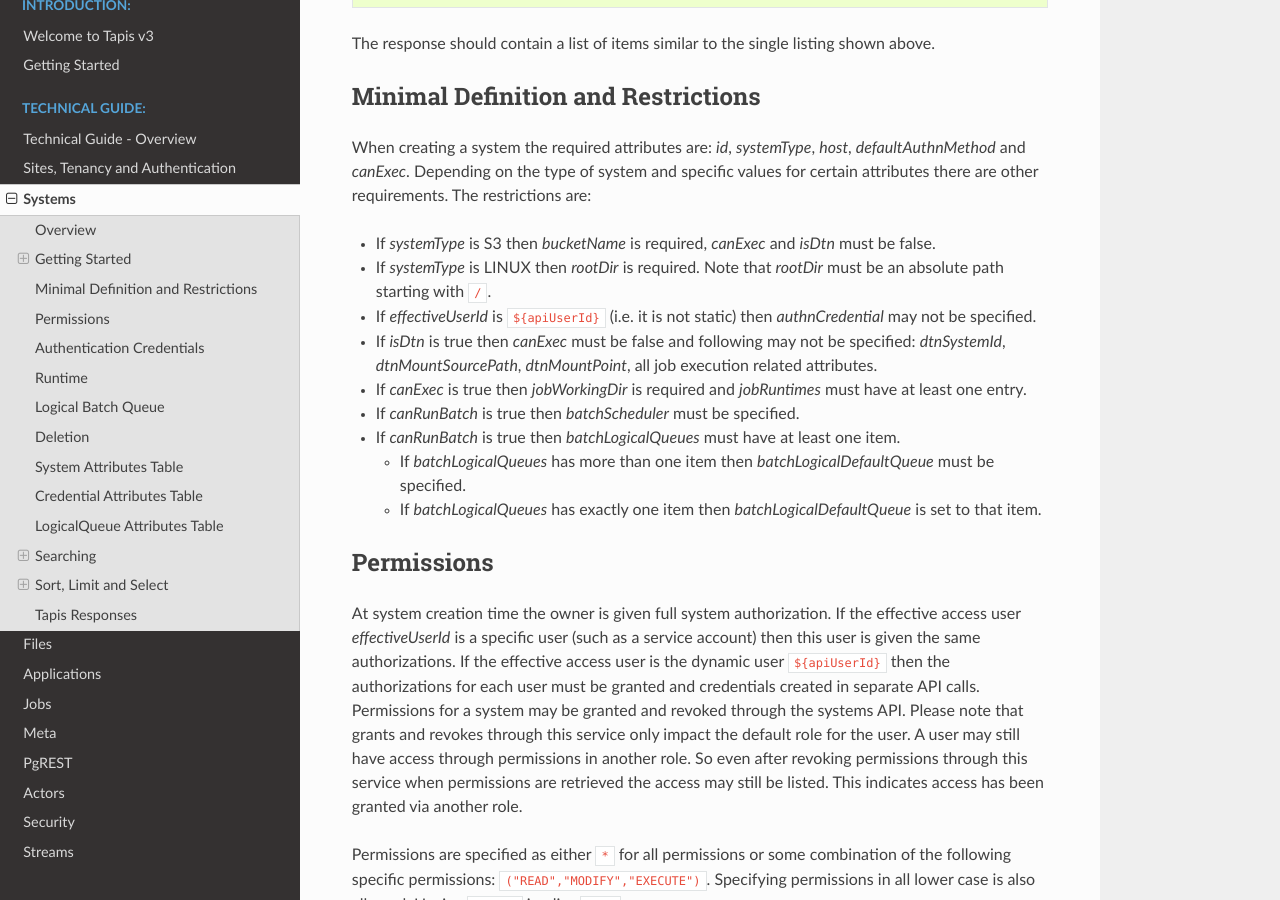
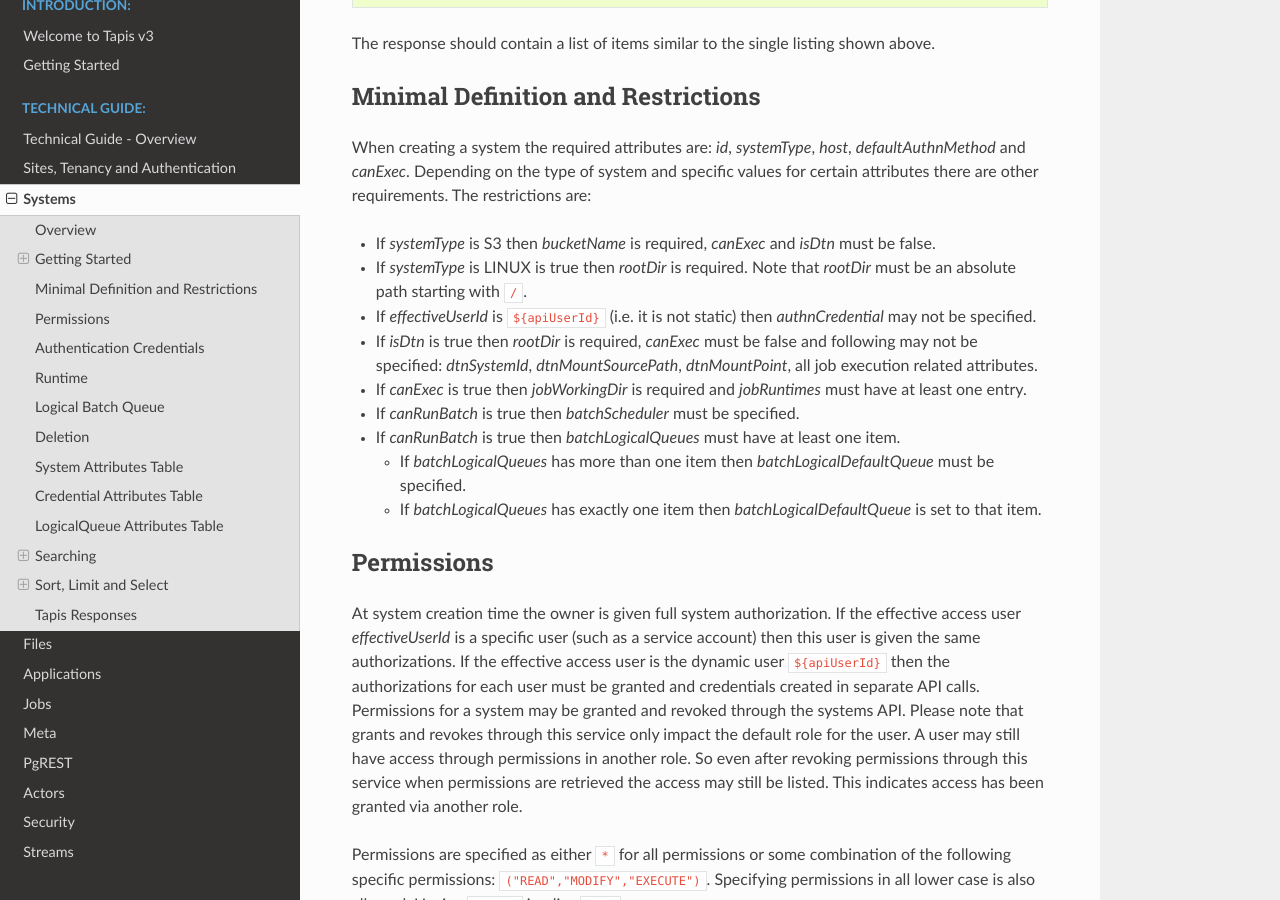
Before and after one commit to tapis-project/documentation, a Sphinx documentation site: the page built from source/technical/systems.rst, in a window 1280 px wide and 900 px high, scrolled down 5550 px. Built offline with Sphinx 7.4.7 and the Read the Docs theme 2.0.0, drawn with Linux system fonts in a browser that asks for light colours; some of the changed text lies outside the part shown.

Commit message:
Systems: Update description for rootDir.

```diff
--- a/source/technical/apps.rst
+++ b/source/technical/apps.rst
@@ -451,12 +451,12 @@
 +---------------------+------------------+--------------------+--------------------------------------------------------------------------------------+
 | fileInputs          | [FileInput]      |                    | - Collection of file inputs that must be staged for the application.                 |
 |                     |                  |                    | - Each input must have a name.                                                       |
-|                     |                  |                    | - *strictFileInputs*=TRUE means only inputs defined here may be specified for job.   |
+|                     |                  |                    | - *strictFileInputs* =TRUE means only inputs defined here may be specified for job.  |
 |                     |                  |                    | - See table below.                                                                   |
 +---------------------+------------------+--------------------+--------------------------------------------------------------------------------------+
 | fileInputArrays     | [FileInputArray] |                    | - Collection of arrays of inputs that must be staged for the application.            |
 |                     |                  |                    | - Each input must have a name. All inputs in an array have the same target directory.|
-|                     |                  |                    | - *strictFileInputs*=TRUE means only inputs defined here may be specified for job.   |
+|                     |                  |                    | - *strictFileInputs* =TRUE means only inputs defined here may be specified for job.  |
 |                     |                  |                    | - See table below.                                                                   |
 +---------------------+------------------+--------------------+--------------------------------------------------------------------------------------+
 | nodeCount           | int              |                    | - Number of nodes to request during job submission.                                  |
--- a/source/technical/systems.rst
+++ b/source/technical/systems.rst
@@ -251,9 +251,9 @@
 The restrictions are:
 
 * If *systemType* is S3 then *bucketName* is required, *canExec* and *isDtn* must be false.
-* If *systemType* is LINUX then *rootDir* is required. Note that *rootDir* must be an absolute path starting with ``/``.
+* If *systemType* is LINUX is true then *rootDir* is required. Note that *rootDir* must be an absolute path starting with ``/``.
 * If *effectiveUserId* is ``${apiUserId}`` (i.e. it is not static) then *authnCredential* may not be specified.
-* If *isDtn* is true then *canExec* must be false and following may not be specified: *dtnSystemId*, *dtnMountSourcePath*, *dtnMountPoint*, all job execution related attributes.
+* If *isDtn* is true then *rootDir* is required, *canExec* must be false and following may not be specified: *dtnSystemId*, *dtnMountSourcePath*, *dtnMountPoint*, all job execution related attributes.
 * If *canExec* is true then *jobWorkingDir* is required and *jobRuntimes* must have at least one entry.
 * If *canRunBatch* is true then *batchScheduler* must be specified.
 * If *canRunBatch* is true then *batchLogicalQueues* must have at least one item.
@@ -377,6 +377,7 @@
 +---------------------+----------------+----------------------+--------------------------------------------------------------------------------------+
 | rootDir             | String         | /home/${apiUserId}   | - Required if *systemType* is LINUX or *isDtn* = true.                               |
 |                     |                |                      | - Must be an absolute path, i.e. must begin with ``/``.                              |
+|                     |                |                      | - Variable references are resolved at create time and *rootDir* may not be changed.  |
 |                     |                |                      | - Serves as effective root directory when listing or moving files.                   |
 |                     |                |                      | - For DTN must be source location used in mount command.                             |
 |                     |                |                      | - Optional for an S3 system but may be used for a similar purpose.                   |
```
